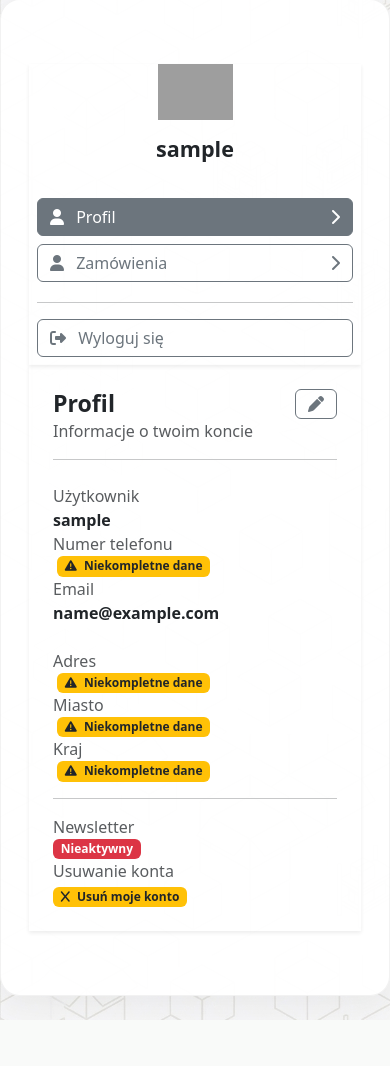
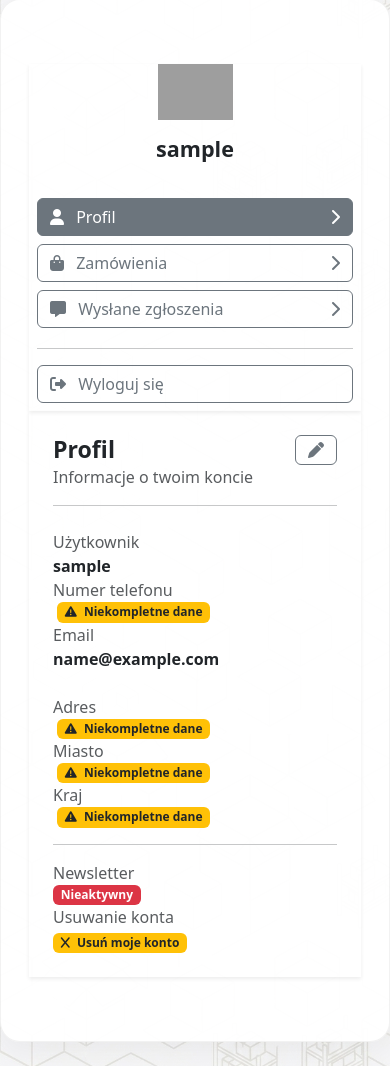
Before and after one commit to damianjuszczak/django_webstore, a Django app: page /profile in a window 390 px wide. Shown: the part 156-1222 px from the top of the page. Before the commit the page ends 1176 px from the top, so only its background shows below. Run offline with Django 5.2, Linux system fonts and the light colour scheme; the visitor is signed in with stand-in values (Sample User, id 1); data that the repository does not hold is empty; grey boxes are pictures that could not be loaded.

Commit message:
Changed icons for items in menu, added messages page

```diff
--- a/webapp/main/templates/main/account/profile.html
+++ b/webapp/main/templates/main/account/profile.html
@@ -26,18 +26,27 @@
                         <i class="fa-solid fa-chevron-right"></i>
                     </button>
 
-                     <button class="btn btn-outline-secondary my-1 w-100 text-start d-flex justify-content-between align-items-center switch-section-js" data-section="order-section">
+                    <button class="btn btn-outline-secondary my-1 w-100 text-start d-flex justify-content-between align-items-center switch-section-js" data-section="order-section">
                         <span>
-                            <i class="fa-solid fa-user me-2"></i> Zamówienia
+                            <i class="fa-solid fa-bag-shopping me-2"></i> Zamówienia
+                        </span>
+                        <i class="fa-solid fa-chevron-right"></i>
+                    </button>
+
+                    <button class="btn btn-outline-secondary my-1 w-100 text-start d-flex justify-content-between align-items-center switch-section-js" data-section="messages-section">
+                        <span>
+                            <i class="fa-solid fa-message me-2"></i> Wysłane zgłoszenia
                         </span>
                         <i class="fa-solid fa-chevron-right"></i>
                     </button>
 
                     <hr>
-
-                    <button class="btn btn-outline-secondary w-100 text-start">
-                        <i class="fa-solid fa-right-from-bracket me-2"></i> Wyloguj się
-                    </button>
+                    <form method="POST" action="{% url 'logout_user' %}" class="m-0 p-0">
+                        {% csrf_token %}
+                        <button class="btn btn-outline-secondary w-100 text-start" type="submit">
+                            <i class="fa-solid fa-right-from-bracket me-2"></i> Wyloguj się
+                        </button>
+                    </form>
                 </nav>
             </div>
         </div>
@@ -198,6 +207,37 @@
                 {% endfor %}
             </div>
         </div>
+
+        <div class="col-md-9 content-section" id="messages-section" style="display: none;">
+            <div class="profile-card shadow-sm p-4 position-relative">
+
+                <h3 class="fw-bold d-flex justify-content-between align-items-center mb-0">
+                    <span class="mb-0">Twoje zgłoszenia</span>
+                </h3>
+                <p class="text-muted">Wszytskie twoje zgłoszenia w jednym miejscu</p>
+                <hr class="mb-4">
+                <p>Funckjonalność w trakcie realizacji...</p>
+                <!-- {% for message in messages %}
+                    <div style="border: 1px solid #ccc; margin-bottom: 20px; padding: 10px;">
+                        Zamówienie - {{ order.created_at|date:"d.m.Y H:i" }}
+                        <p>Status: {{ order.get_status_display }}</p>
+
+                        <ul>
+                        {% for item in order.items.all %}
+                            <li>
+                                {{ item.product.name }} — {{ item.quantity }} szt. x {{ item.price }} zł
+                                (Suma: {{ item.get_total_price }} zł)
+                            </li>
+                        {% endfor %}
+                        </ul>
+
+                        <p><strong>Łącznie do zapłaty: {{ order.get_total_price }} zł</strong></p>
+                    </div>
+                {% empty %} -->
+
+                {% endfor %}
+            </div>
+        </div>
     </div>
 </div>
 <script src="{% static 'main/js/profile.js' %}"></script>
```
